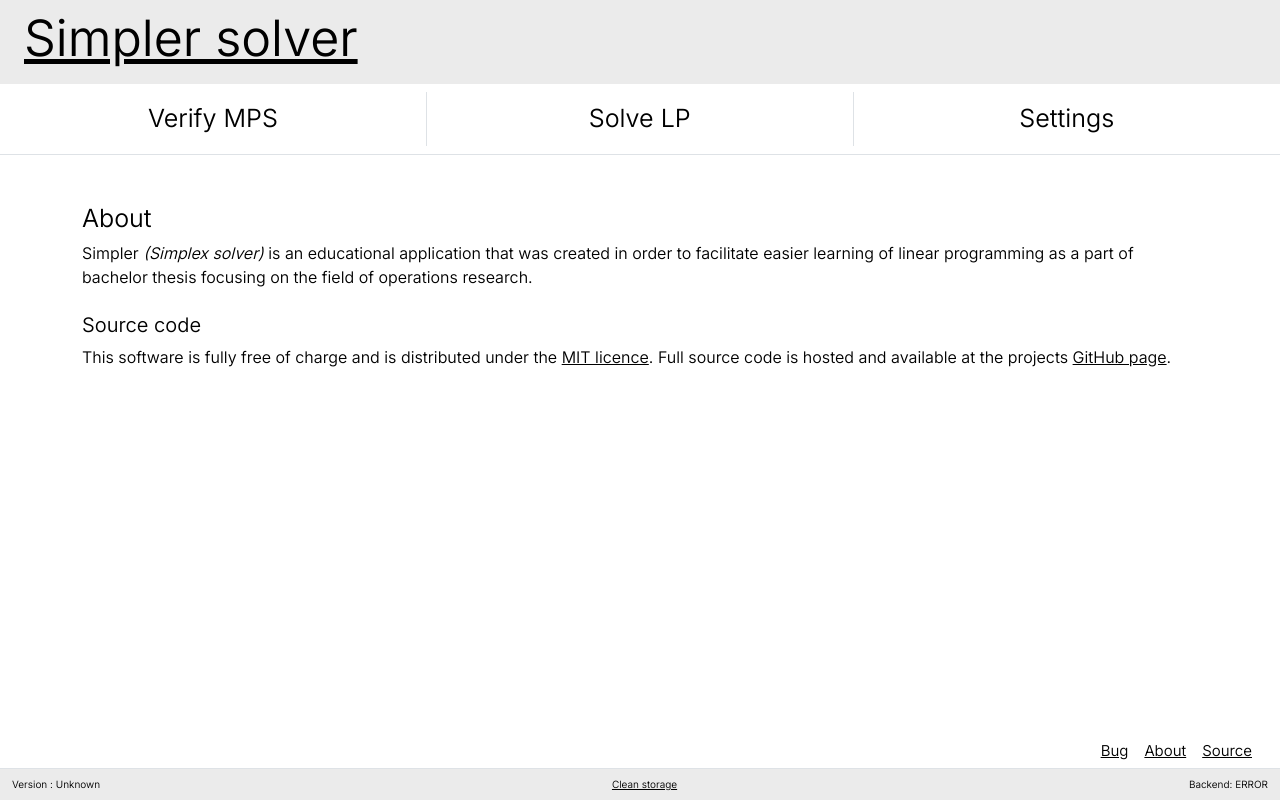
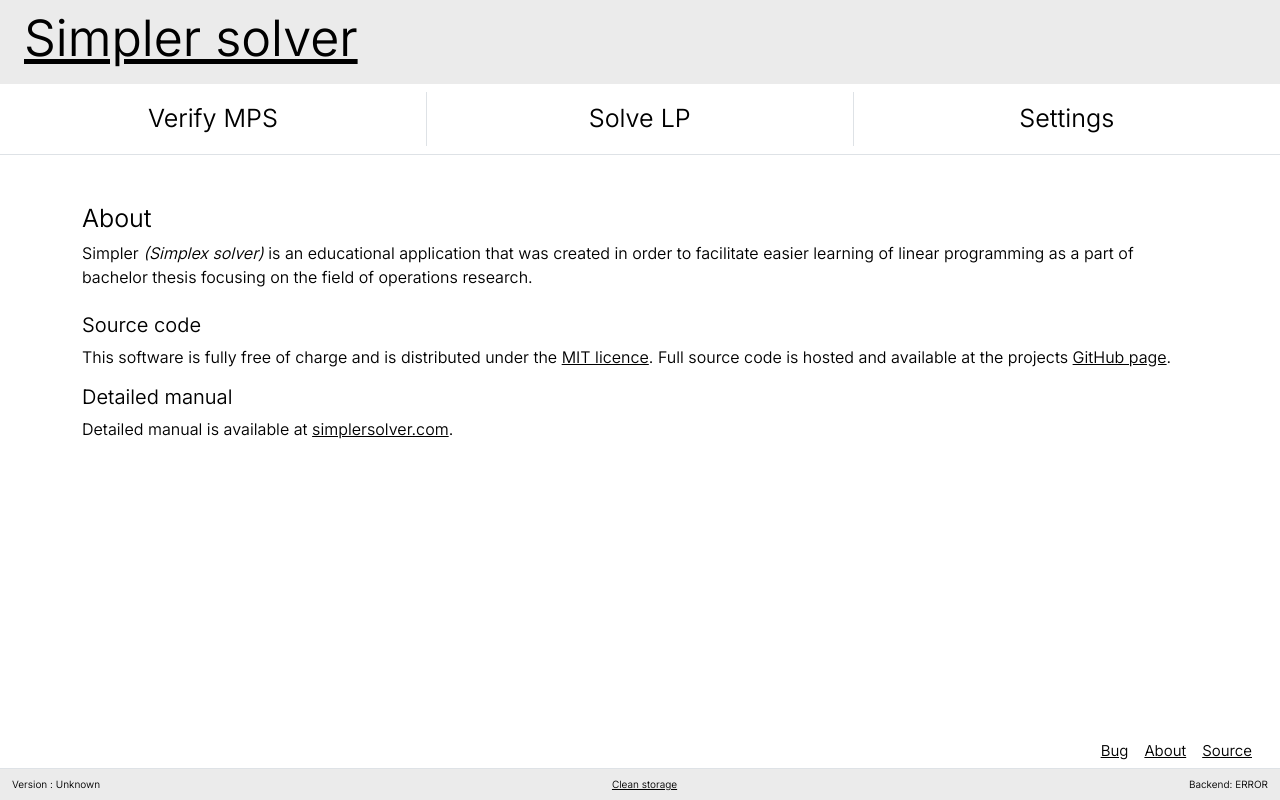
Before and after one commit to jakvitov/simpler, a React (Vite) app in the folder frontend/: page /about in a window 1280 px wide. Built offline with nearby package versions, Linux system fonts and the light colour scheme; no server answers.

Commit message:
FE - detailed manual added

```diff
--- a/frontend/src/components/ui/info/AboutSimpler.tsx
+++ b/frontend/src/components/ui/info/AboutSimpler.tsx
@@ -1,4 +1,5 @@
 import { Container } from "react-bootstrap";
+import {Link} from "react-router-dom";
 
 function AboutSimpler() {
     return (<>
@@ -6,8 +7,9 @@
             <h2>About</h2>
             <p>Simpler <i>(Simplex solver)</i> is an educational application that was created in order to facilitate easier learning of linear programming as a part of bachelor thesis focusing on the field of operations research.</p>
             <h3 className={"mt-4"}>Source code</h3>
-            <p>This software is fully free of charge and is distributed under the <a href={"https://github.com/jakvitov/simpler/blob/main/LICENSE"}>MIT licence</a>. Full source code is hosted and available at the projects <a href={"https://github.com/jakvitov/simpler"}>GitHub page</a>.</p>
-            <></>
+            <p>This software is fully free of charge and is distributed under the <Link to={"https://github.com/jakvitov/simpler/blob/main/LICENSE"}>MIT licence</Link>. Full source code is hosted and available at the projects <a href={"https://github.com/jakvitov/simpler"}>GitHub page</a>.</p>
+            <h3>Detailed manual</h3>
+            <p>Detailed manual is available at <Link to={"https://simplersolver.com"}>simplersolver.com</Link>.</p>
         </Container>
     </>)
 }
--- a/frontend/src/components/ui/info/IntroManual.tsx
+++ b/frontend/src/components/ui/info/IntroManual.tsx
@@ -6,6 +6,7 @@
     return (
         <Container className={"pt-5 pb-5"}>
             <h2>How to use Simpler?</h2>
+            <p>Something missing here? Visit <Link to={"https://simplersolver.com"}>complete manual</Link>.</p>
             <p>Simpler <i>(Simplex solver)</i> offers two main functionalities:</p>
             <ul>
                 <li>Verification of MPS input and its parsing to LP equations</li>
@@ -13,12 +14,11 @@
             </ul>
             <p>Based on your use case, choose either <Link to={"/verify-mps"}>Verify MPS</Link> or <Link to={"solve-lp"}>Solve LP</Link>, enter your problem, and hit submit. You can tweak all solver configurations in the <Link to={"/settings"}>Settings</Link> section.</p>
 
-
             <h3 className={"mt-4"}>Input formats</h3>
             <h4 className={"mt-4"}>Interactive input</h4>
             <p><Link to={"/solve-lp/interactive"} >Interactive input</Link> offers a simplified and user-friendly way of entering linear optimization problems. Just enter variable coefficients into the given table and hit the submit button. Resizing the input table can be achieved by clicking the <i>+ Variable</i>, <i>+ Constraint</i> and <i>-</i> buttons. Accepted number formats are the same in both MPS and interactive input.</p>
             <h4 className={"mt-4"}>MPS</h4>
-            <p>The main input format for Simpler is <a href={"https://lpsolve.sourceforge.net/5.5/mps-format.htm"}>MPS</a>. The original MPS format is quite restrictive; therefore, for the convenience of users, Simpler ignores all row/column character restrictions and relies solely on keywords. Unknown keywords and sections are skipped and mostly do not trigger an error.</p>
+            <p>The main input format for Simpler is <Link to={"https://lpsolve.sourceforge.net/5.5/mps-format.htm"}>MPS</Link>. The original MPS format is quite restrictive; therefore, for the convenience of users, Simpler ignores all row/column character restrictions and relies solely on keywords. Unknown keywords and sections are skipped and mostly do not trigger an error.</p>
             <h4 className={"mt-4"}>Numbers</h4>
             <p>Simpler works mainly with rational numbers and displays the results as whole numbers or fractions. In all input forms, numbers can be entered as:</p>
             <ul>
```
